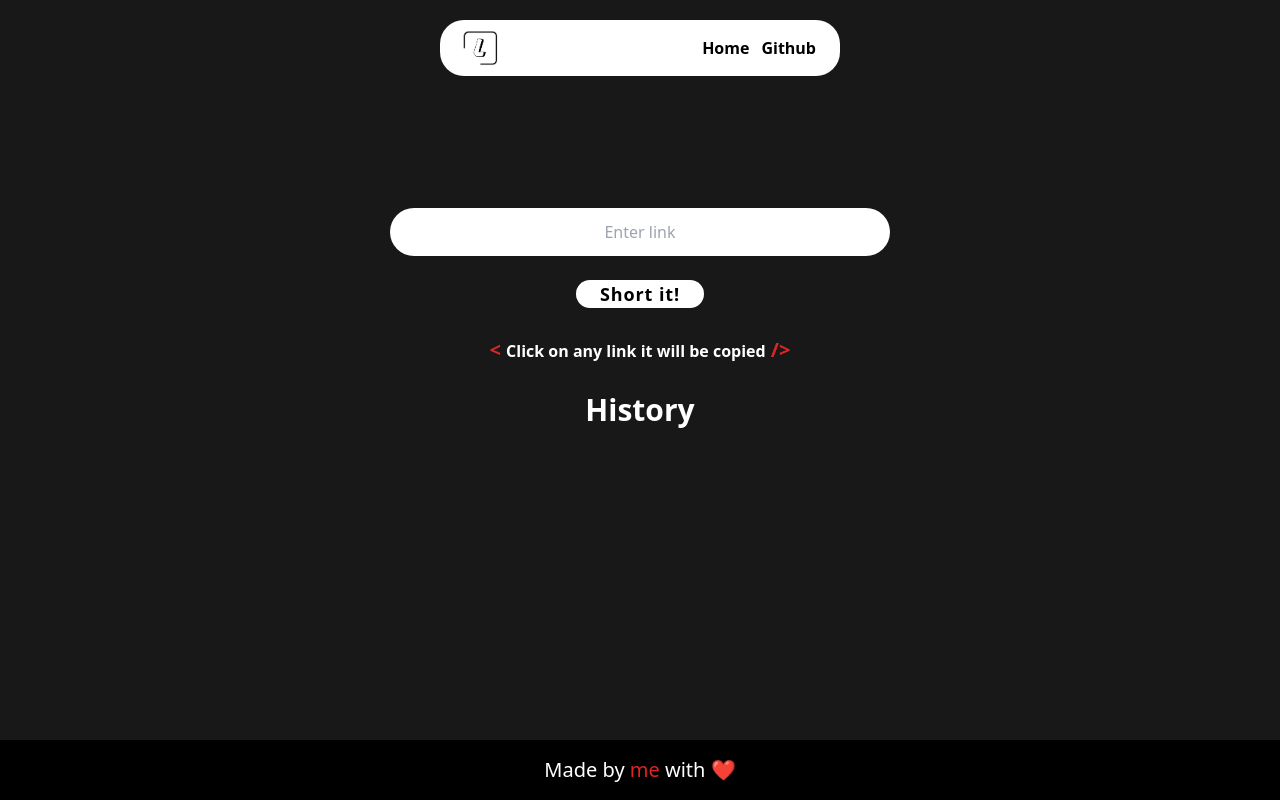
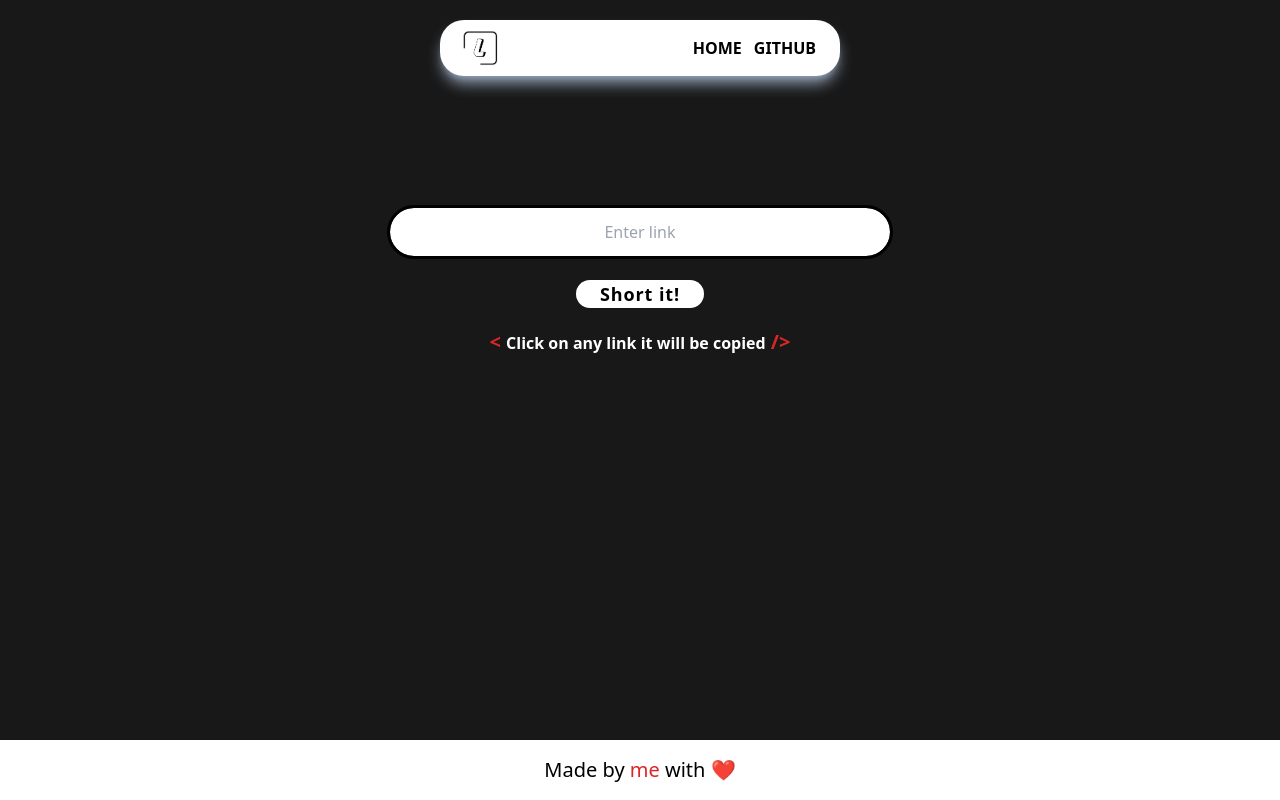
Before and after one commit to snehilgamit/limk, a Next.js app: page / in a window 1280 px wide. Built offline with nearby package versions, Linux system fonts and the light colour scheme.

Commit message:
💫 UI: Color change

```diff
--- a/components/Menubar.js
+++ b/components/Menubar.js
@@ -4,18 +4,20 @@ import Link from 'next/link'
 
 const Menubar = () => {
     return (
-        <menubar className="absolute top-5 w-[400px] max-sm:w-[280px] py-1 max-sm:py-1.5 bg-white rounded-3xl flex items-center justify-between text-base font-semibold">
+        <menubar className="absolute top-5 w-[400px] max-sm:w-[280px] py-1 max-sm:py-1.5 bg-white rounded-3xl flex items-center justify-between text-base font-bold shadow-slate-400 shadow-lg">
             <Image
                 className="ml-4 max-sm:mx-2 h-12 w-12 max-sm:h-10 max-sm:w-10 cursor-pointer"
                 src="/logo.png"
                 href="/"
-                width={48}
-                height={48}
+                width={100}
+                height={100}
                 alt='more'
+                priority={true}
+                quality={100}
             />
             <div className="mr-6">
-                <Link href="/" className="text-center ml-3 mb-[3px] cursor-pointer">Home</Link>
-                <Link href="https://github.com/snehilgamit" className="text-center ml-3 mb-[3px] cursor-pointer">Github</Link>
+                <Link href="/" className="text-center ml-3 mb-[3px] cursor-pointer">HOME</Link>
+                <Link href="https://github.com/snehilgamit" className="text-center ml-3 mb-[3px] cursor-pointer">GITHUB</Link>
             </div>
         </menubar>
     )
--- a/helper/mongoDB.js
+++ b/helper/mongoDB.js
@@ -1,6 +1,6 @@
 import mongoose from "mongoose";
 
 const ConnectDB = async() =>{
-    await mongoose.connect(process.env.MongoURI)
+    await mongoose.connect(process.env.MongoURI,{dbName:'linkShortner'})
 }
 export default ConnectDB;
--- a/pages/_app.js
+++ b/pages/_app.js
@@ -3,6 +3,6 @@ import '@/styles/globals.css'
 export default function App({ Component, pageProps }) {
   return <>
   <Component {...pageProps} />
-  <div className="selection:bg-red-600 bg-black font-white selection:text-white text-xl fixed w-full  text-white py-4 bottom-0 text-center">Made by <span className='text-red-600'>me</span> with ❤️</div>
+  <div className="selection:bg-red-600 bg-white font-white selection:text-white text-xl fixed w-full text-black py-4 bottom-0 text-center">Made by <span className='text-red-600'>me</span> with ❤️</div>
   </>
 }
--- a/pages/index.js
+++ b/pages/index.js
@@ -102,26 +102,28 @@ const Home = () => {
                 <link rel="shortcut icon" href="logo.png" type="image/png" />
             </Head>
             <div className="w-full selection:bg-red-600 flex justify-center items-center overflow-hidden">
-                <Menubar/>
+                <Menubar />
                 <div className="text-black mt-[13rem] mb-20 w-full flex justify-center flex-col items-center">
-                    <input className="rounded-3xl h-[3rem] max-sm:w-[250px] w-[500px] text-center px-2 py-2 mb-4 placeholder:text-center" type="url" name="url" placeholder="Enter link" onChange={(e) => setlink(e.target.value)} onClick={() => { setshorted('') }} value={link} />
+                    <input className="rounded-3xl h-[3rem] max-sm:w-[250px] w-[500px] text-center px-2 py-2 mb-4 placeholder:text-center bg-white outline focus:outline-red-500" type="url" name="url" placeholder="Enter link" onChange={(e) => setlink(e.target.value)} onClick={() => { setshorted('') }} value={link} />
                     <div className="text-black cursor-pointer mt-2 mb-4 tracking-wider font-bold text-lg bg-white rounded-3xl px-6 hover:bg-opacity-50" onClick={short}>{text}</div>
                     {shorted ?
                         <div className="text-white cursor-pointer mt-3 font-semibold" onClick={() => { copy(shorted) }}><span className="text-red-600 text-xl font-extrabold">{'< '}</span>
                             <span className="shortedLink active:opacity-60" >{shorted}</span>
                             <span className="text-red-600 font-extrabold text-xl">{' />'}</span> </div> :
-                        <div className="text-white cursor-pointer mt-3 font-semibold text-center"><span className="text-red-600 text-xl font-extrabold">{'< '}</span>Click on any link it will be copied<span className="text-red-600 font-extrabold text-xl">{' />'}</span></div>}
+                        <div className="text-white cursor-pointer mt-1 font-semibold text-center"><span className="text-red-600 text-xl font-extrabold">{'< '}</span>Click on any link it will be copied<span className="text-red-600 font-extrabold text-xl">{' />'}</span></div>}
+                    {history.length===0
+                        ? null :
                         <div className="text-white mt-5 text-3xl w-[600px] text-center py-2 max-sm:w-full">
                             <h1 className="font-bold mb-5">History</h1>
                             {history.map((el, index) => (
-                            <div key={el} className="history flex justify-around text-start text-sm max-sm:text-xs h-5 my-3 cursor-pointer">
+                                <div key={index} className="history flex justify-around text-start text-sm max-sm:text-xs h-5 my-3 cursor-pointer">
                                     <div className="px-4 font-medium text-red-600 hover:opacity-60">{index + 1}</div>
                                     <div className="px-4 w-full active:text-red-600 truncate hover:opacity-60 active:opacity-100" onClick={() => { copy(el.link) }}>{el.link}</div>
                                     <div className="px-4  w-full truncate active:text-red-600 hover:opacity-60 active:opacity-100" onClick={() => { copy(el.enteredLink) }}>{el.enteredLink}</div>
                                     <div className="removeBtn bg-white hover:opacity-60 px-4 max-sm:px-2 text-center  mx-4 text-black rounded-xl" onClick={() => remove(index)}>remove</div>
                                 </div>
                             ))}
-                    </div>
+                        </div>}
                 </div>
             </div>
         </>
```
Also changed, not shown: 1 other file (tests, documents, lock files or other folders). Lines whose indentation alone changed are shown as unchanged.
